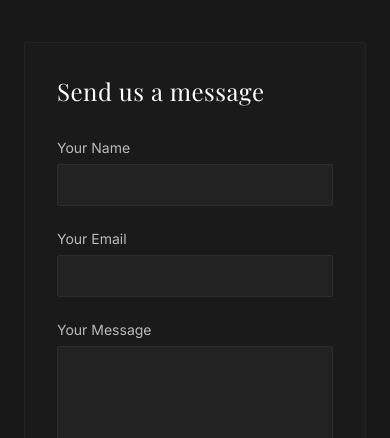
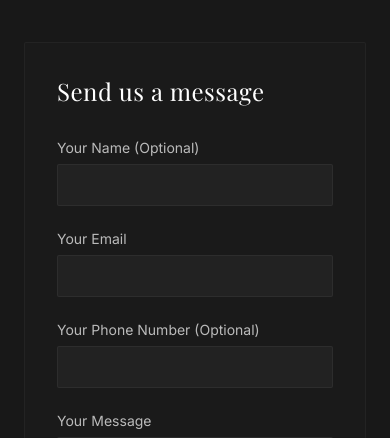
Before and after one commit to Priyanshu4206/pai-design-lab-front, a React (Vite) app: page /contact in a window 390 px wide. Shown: the part 900-1338 px from the top of the page. Built offline with nearby package versions, Linux system fonts and the light colour scheme; no server answers.

Commit message:
phone number addded in form

```diff
--- a/src/pages/ContactPage/index.jsx
+++ b/src/pages/ContactPage/index.jsx
@@ -265,6 +265,7 @@ const ContactPage = () => {
   const [formState, setFormState] = useState({
     name: '',
     email: '',
+    phone: '', // Phone number field added
     // subject: '', // Subject is commented out for now
     message: ''
   });
@@ -285,14 +286,19 @@ const ContactPage = () => {
       Swal.fire('Error', 'Please complete the reCAPTCHA verification.', 'error');
       return;
     }
-    if (!formState.email && !formState.name) {
-      Swal.fire('Error', 'Please provide at least your name and email.', 'error');
+    if (!formState.email) {
+      Swal.fire('Error', 'Please provide your email address.', 'error');
+      return;
+    }
+    if (!formState.message || formState.message.trim() === '') {
+      Swal.fire('Error', 'Please provide a message.', 'error');
       return;
     }
     setIsSubmitting(true);
     const templateParams = {
-      name: formState.name,
+      name: formState.name || 'Anonymous', // Use 'Anonymous' if name is not provided
       email: formState.email,
+      phone: formState.phone || 'Not provided', // Phone number (optional)
       // subject: formState.subject, // Subject is commented out for now
       message: formState.message,
       'g-recaptcha-response': captchaToken,
@@ -301,7 +307,7 @@ const ContactPage = () => {
       await sendEmail(templateParams, import.meta.env.VITE_EMAILJS_TEMPLATE_ENQUIRY_ID);
       setIsSubmitting(false);
       setIsSubmitted(true);
-      setFormState({ name: '', email: '', /* subject: '', */ message: '' });
+      setFormState({ name: '', email: '', phone: '', /* subject: '', */ message: '' });
       setCaptchaToken(null);
       Swal.fire('Success', 'Your message has been sent successfully!', 'success');
       setTimeout(() => setIsSubmitted(false), 5000);
@@ -389,14 +395,13 @@ const ContactPage = () => {
                   <form onSubmit={handleSubmit}>
                     <FormGroup>
                       <FormField>
-                        <Label htmlFor="name">Your Name</Label>
+                        <Label htmlFor="name">Your Name (Optional)</Label>
                         <Input
                           type="text"
                           id="name"
                           name="name"
                           value={formState.name}
                           onChange={handleChange}
-                          required
                         />
                       </FormField>
                       <FormField>
@@ -411,6 +416,17 @@ const ContactPage = () => {
                         />
                       </FormField>
                     </FormGroup>
+
+                    <FormField style={{ marginBottom: '1.5rem' }}>
+                      <Label htmlFor="phone">Your Phone Number (Optional)</Label>
+                      <Input
+                        type="tel"
+                        id="phone"
+                        name="phone"
+                        value={formState.phone}
+                        onChange={handleChange}
+                      />
+                    </FormField>
 
                     {/* <FormField style={{ marginBottom: '1.5rem' }}>
                       <Label htmlFor="subject">Subject</Label>
```
